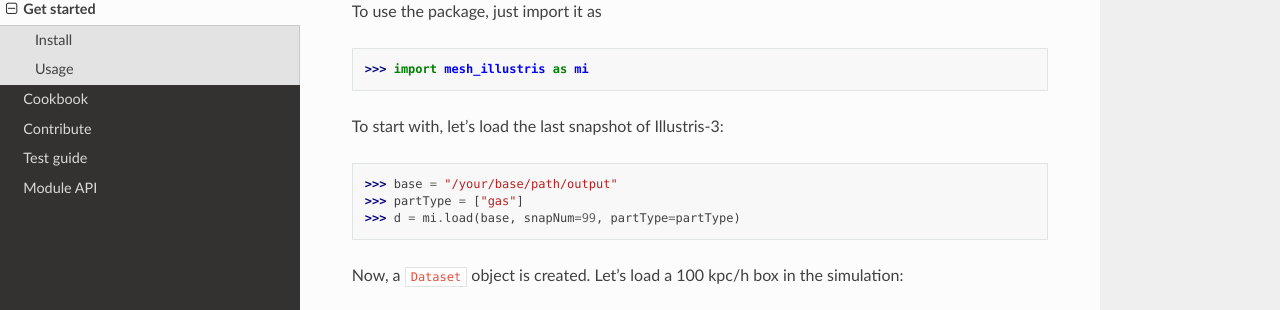
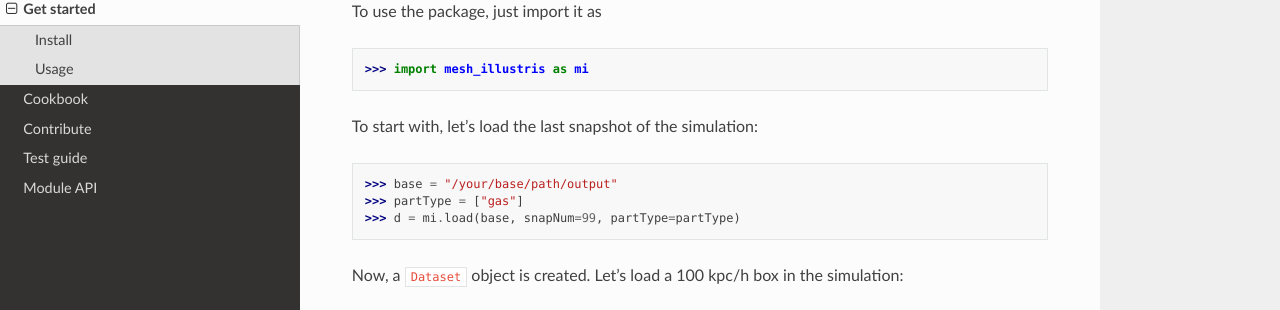
Before and after one commit to EnthalpyBill/oct_illustris, a Sphinx documentation site: the page built from docs/source/get_started.md, in a window 1280 px wide and 900 px high, scrolled down 685 px. Shown: the part 173-483 px from the top of the window. Built offline with Sphinx 7.4.7 and the Read the Docs theme 2.0.0, drawn with Linux system fonts in a browser that asks for light colours.

Commit message:
Updated README.md and get_started.md

````diff
--- a/docs/source/get_started.md
+++ b/docs/source/get_started.md
@@ -31,7 +31,7 @@ To use the package, just import it as
 ```python
 >>> import mesh_illustris as mi
 ```
-To start with, let's load the last snapshot of Illustris-3:
+To start with, let's load the last snapshot of the simulation:
 ```python
 >>> base = "/your/base/path/output"
 >>> partType = ["gas"]
````
Also changed, not shown: README.md (+1 -1 lines).
